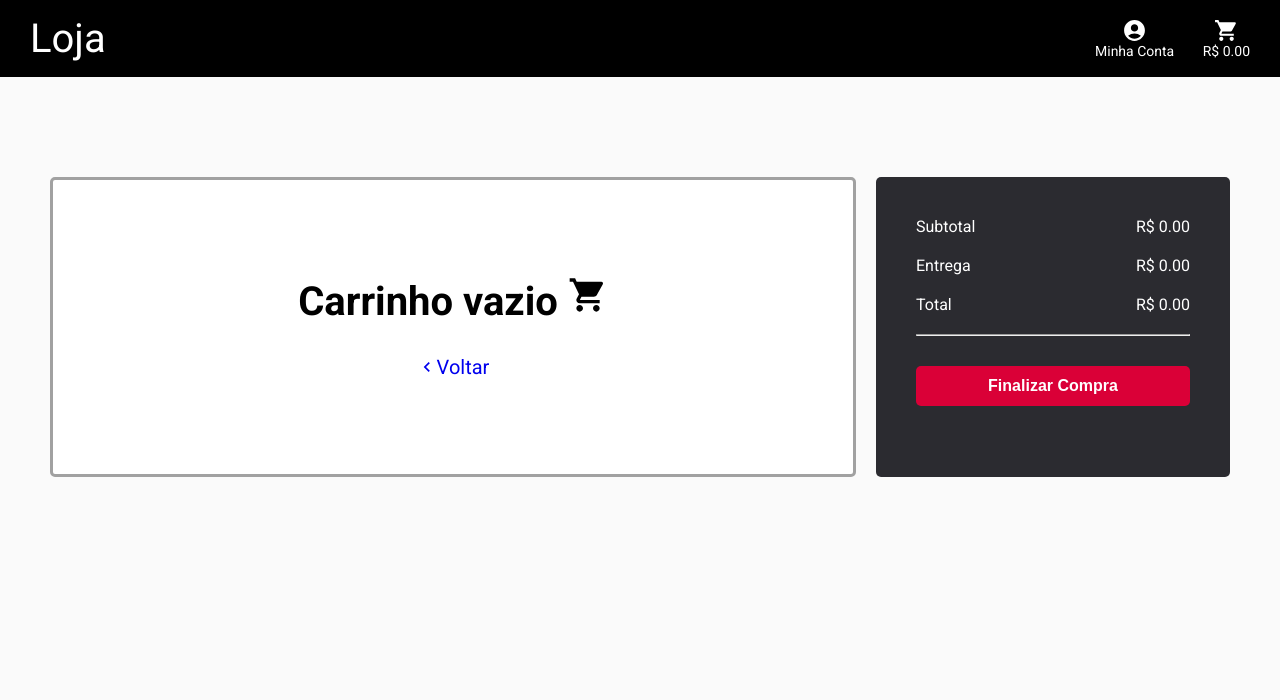
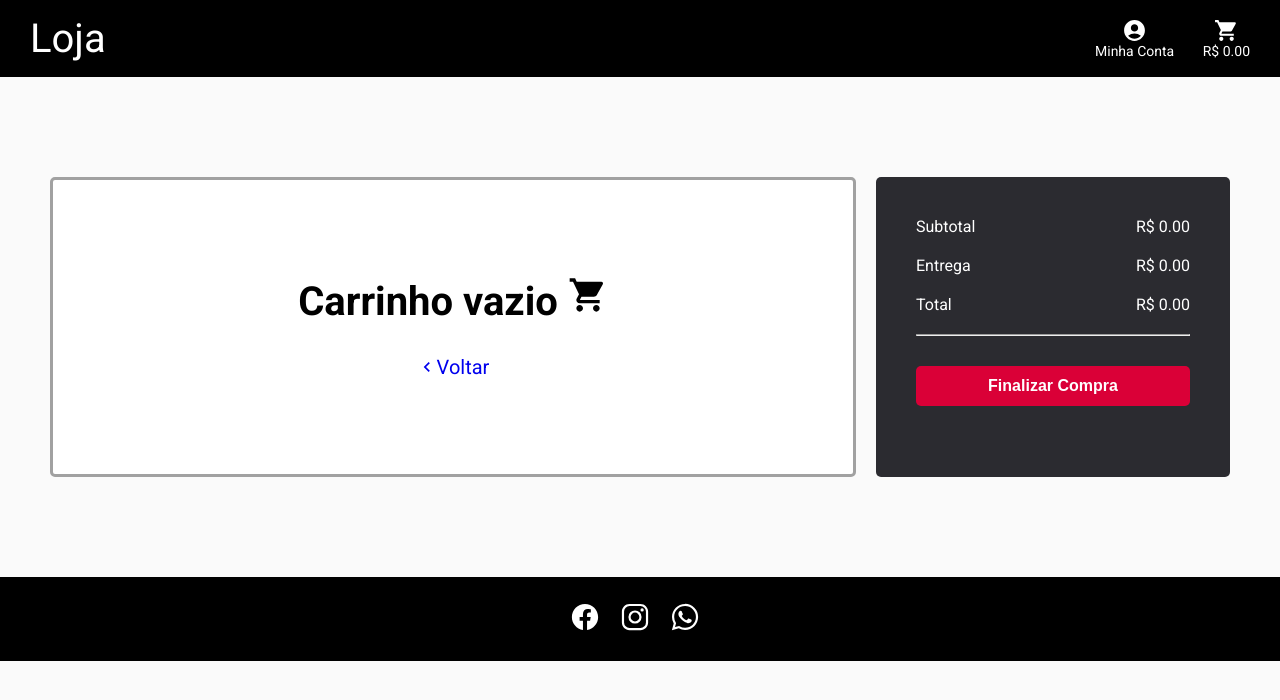
Before and after one commit to Sara01romao/loja-natal, a React (Create React App) app: page /cart in a window 1280 px wide. Shown: the top 700 px of the page. Built offline with nearby package versions, Linux system fonts and the light colour scheme.

Commit message:
Adicionado footer

```diff
--- /dev/null
+++ b/src/components/Footer/index.jsx
@@ -0,0 +1,19 @@
+import {IoLogoFacebook, IoLogoInstagram, IoLogoWhatsapp} from "react-icons/io5"
+import { DivFooter } from "./styles"
+
+export default function Footer() {
+    return(
+        <DivFooter>
+            <div className="footerContainer">
+                <div>
+                    <IoLogoFacebook/>
+                    <IoLogoInstagram/>
+                    <IoLogoWhatsapp/>
+                </div>
+
+            </div>
+            {/* <p>Observação: site apenas para estudo prático de Front-end</p> */}
+
+        </DivFooter>
+    )
+ }
--- /dev/null
+++ b/src/components/Footer/styles.js
@@ -0,0 +1,43 @@
+import styled from "styled-components";
+
+
+export const DivFooter = styled.footer`
+    background-color: black;
+    max-width: 100%;
+    width: 100%;
+    padding: 5px 20px;
+    color: #fff;
+    margin-top:10px;
+
+
+    .footerContainer{
+        max-width: 1220px;
+        margin: 0 auto;
+    }
+
+    .footerContainer div{
+        max-width: 200px;
+        width: 100%;
+        margin: 0 auto;
+        padding: 20px;
+    }
+
+    .footerContainer div svg{
+        width: 30px;
+        height: 30px;
+        margin: 0px 10px;
+        cursor: pointer;
+    }
+
+    .footerContainer div svg:hover{
+        fill: #DA0037;
+        transition: 0.2s;
+
+    }
+
+    p{
+      text-align: center ;
+      color: #a0a0a0;
+    }
+
+`
--- a/src/routes.js
+++ b/src/routes.js
@@ -3,6 +3,7 @@ import {BrowserRouter, Route, Switch} from "react-router-dom";
 import Home from "./pages/Home";
 import Cart from "./pages/Cart";
 import Header from "./components/Header";
+import Footer from "./components/Footer";
 
 
 const Routes =() =>{
@@ -13,7 +14,7 @@ const Routes =() =>{
                 <Route exact path="/" component={Home}/>
                 <Route exact path="/cart" component={Cart}/>
             </Switch>
-
+            <Footer/>
         </BrowserRouter>
     )
 }
```
